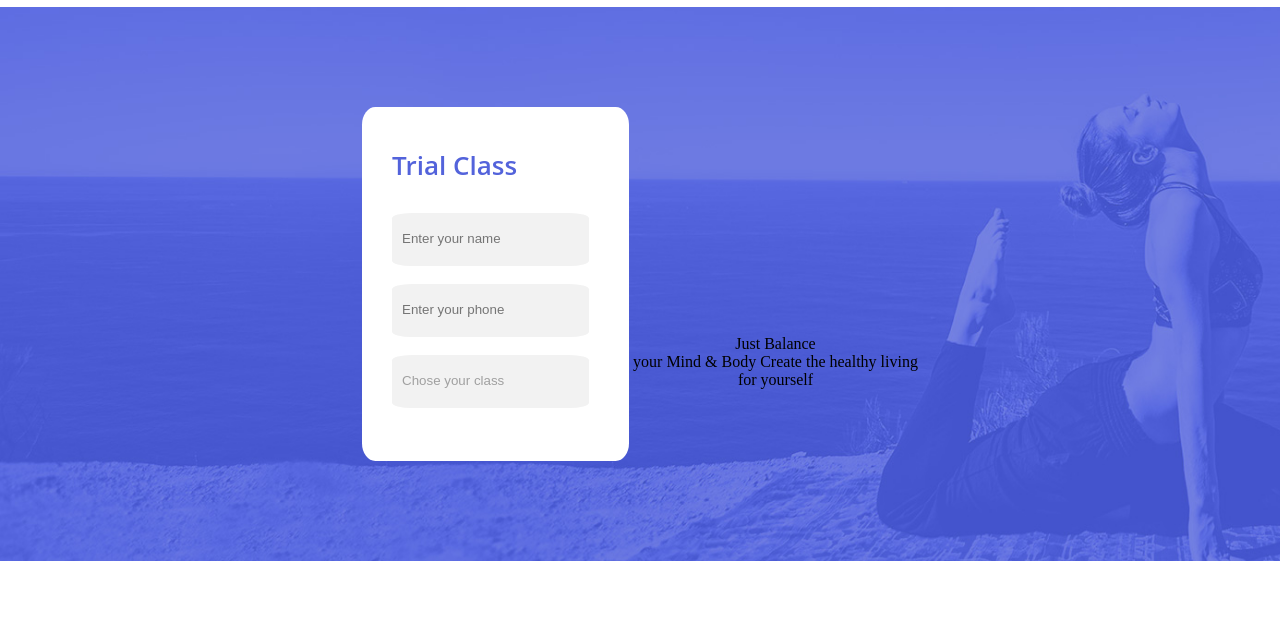
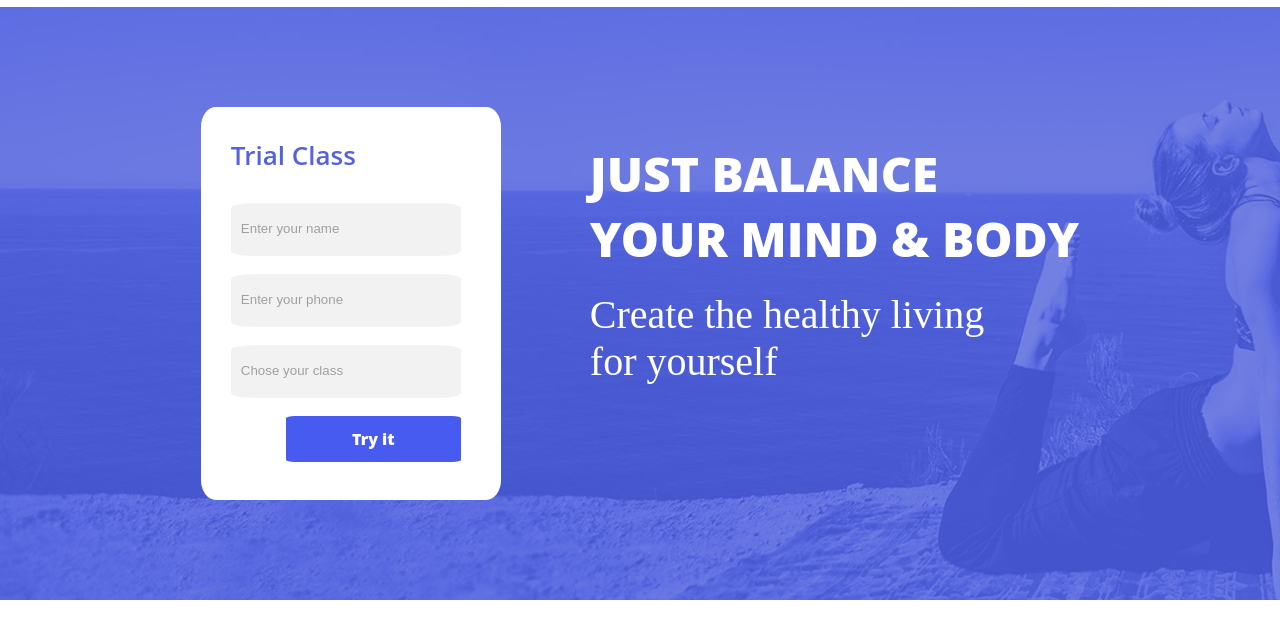
Before and after one commit to SKonvisar/test, a website: page index.html in a window 1280 px wide. Shown: the part 92-730 px from the top of the page. Drawn offline with Linux system fonts and the light colour scheme.

Commit message:
Form and text

```diff
--- a/index.html
+++ b/index.html
@@ -35,10 +35,11 @@
 			<option>class 1 </option>
 			<option>class 2</option>
 		</select><br>
-		<!-- <input type="button"> -->
+		<input type="button" value="Try it" class="button">
 	</form>
-	<p><span>Just Balance<br>
-		your Mind & Body</span>
+	<p>
+	<span>Just Balance<br>
+		your Mind & Body</span><br>
 	<span>Create the healthy living <br>
 		for yourself</span></p>
 </section>
--- a/sass/main.scss
+++ b/sass/main.scss
@@ -66,19 +66,35 @@ header{
 
 .slider {
 	text-align: center;
+	position: relative;
 	padding: 100px 0px;
 	background-image: url('../img/slider-bg.jpg');
 	background-size:cover;
 	p {
 		display: inline-block;
-		height: 100%;
+		text-align: left;
+		color:white;
+		span:first-of-type{
+			display: inline-block;
+			font-size:48px;
+			font-family: "Open Sans";
+			font-weight: 800;
+			text-transform: uppercase;
+		}
+		span:last-of-type {
+			display: inline-block;
+			margin-top: 20px;
+			font-size: 40px;
+			font-family: "Freestyle script"
+		}
 	}
 	form {
 		display: inline-block;
 		position: relative;
 		border-radius: 5%;
 		background-color: #fff;
-		padding: 40px 40px 35px 30px;
+		padding: 30px 40px 20px 30px;
+		margin-right: 85px;
 		h3 {
 			text-align: left;
 			margin-bottom: 30px;
@@ -89,6 +105,7 @@ header{
 		}
 		input {
 			padding: 18px 10px 20px;
+			width: 230px;
 			background-color: #f2f2f2;
 			margin-bottom: 18px;
 			border:none;
@@ -104,14 +121,26 @@ header{
   			appearance: none;
   			padding-right: 30px;
   		}
-  		button {
+  		.button {
 			background-color: #475bf1;
-			padding: 17px 64px;
-			text-align: right;
+			padding: 12px 64px;
 			color:#fff;
+			font-size: 16px;
+			font-family: 'Open Sans';
+			font-weight: 800;
+			width: 175px;
 			border-radius: 5%;
-			position: relative;
-			right: 0px;
+			float:right;
+			&:after{
+				content:'';
+				width: 100%;
+				display: inline-block;
+			}
   		}
 	}
 }
+/* PLACEHOLDERS */
+::-webkit-input-placeholder {color:#a0a0a0;}
+::-moz-placeholder          {color:#a0a0a0;}/* Firefox 19+ */
+:-moz-placeholder           {color:#a0a0a0;}/* Firefox 18- */
+:-ms-input-placeholder      {color:#a0a0a0;}
```
Also changed, not shown: css/main.css, img/lotos-bg.jpg (added).
